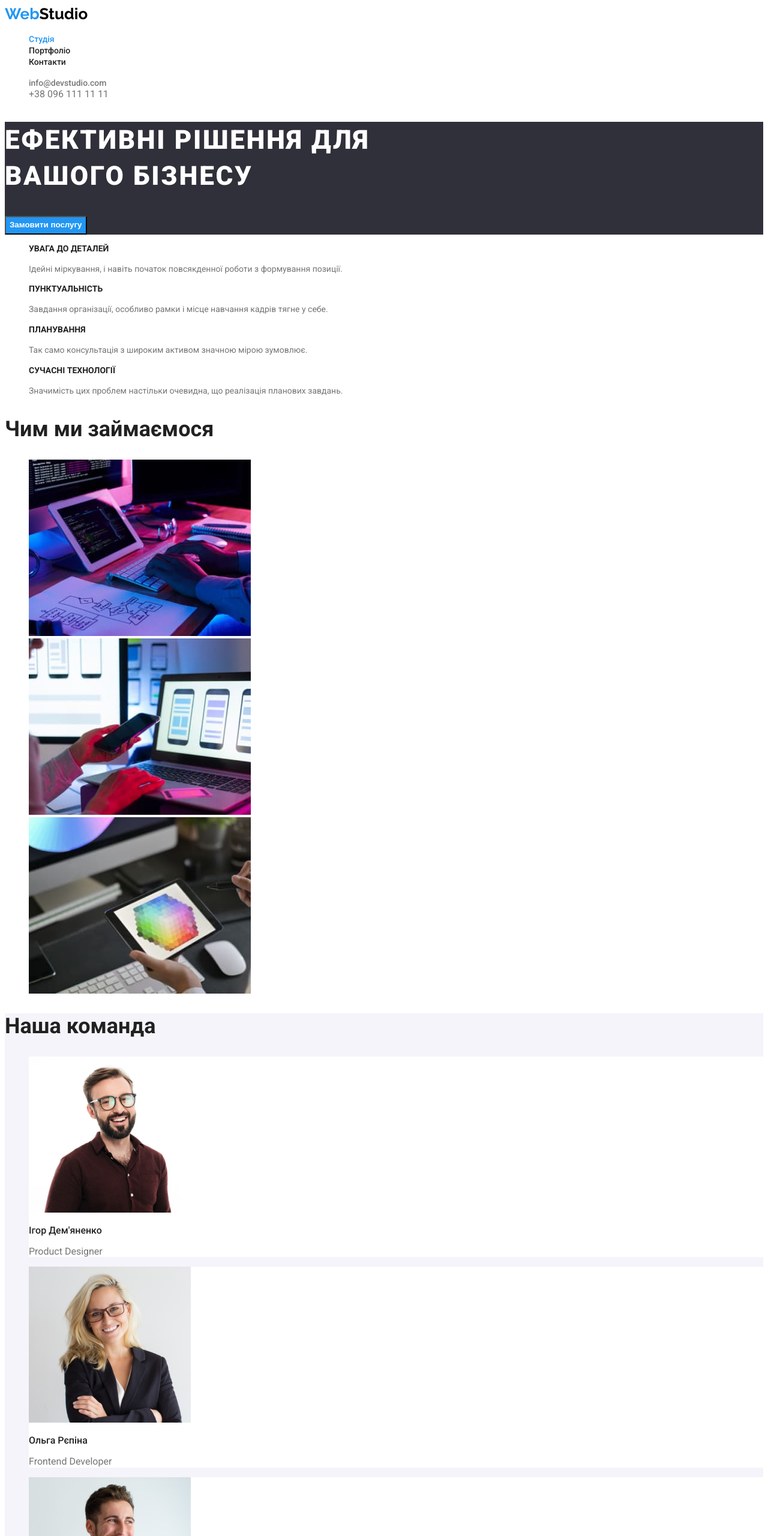
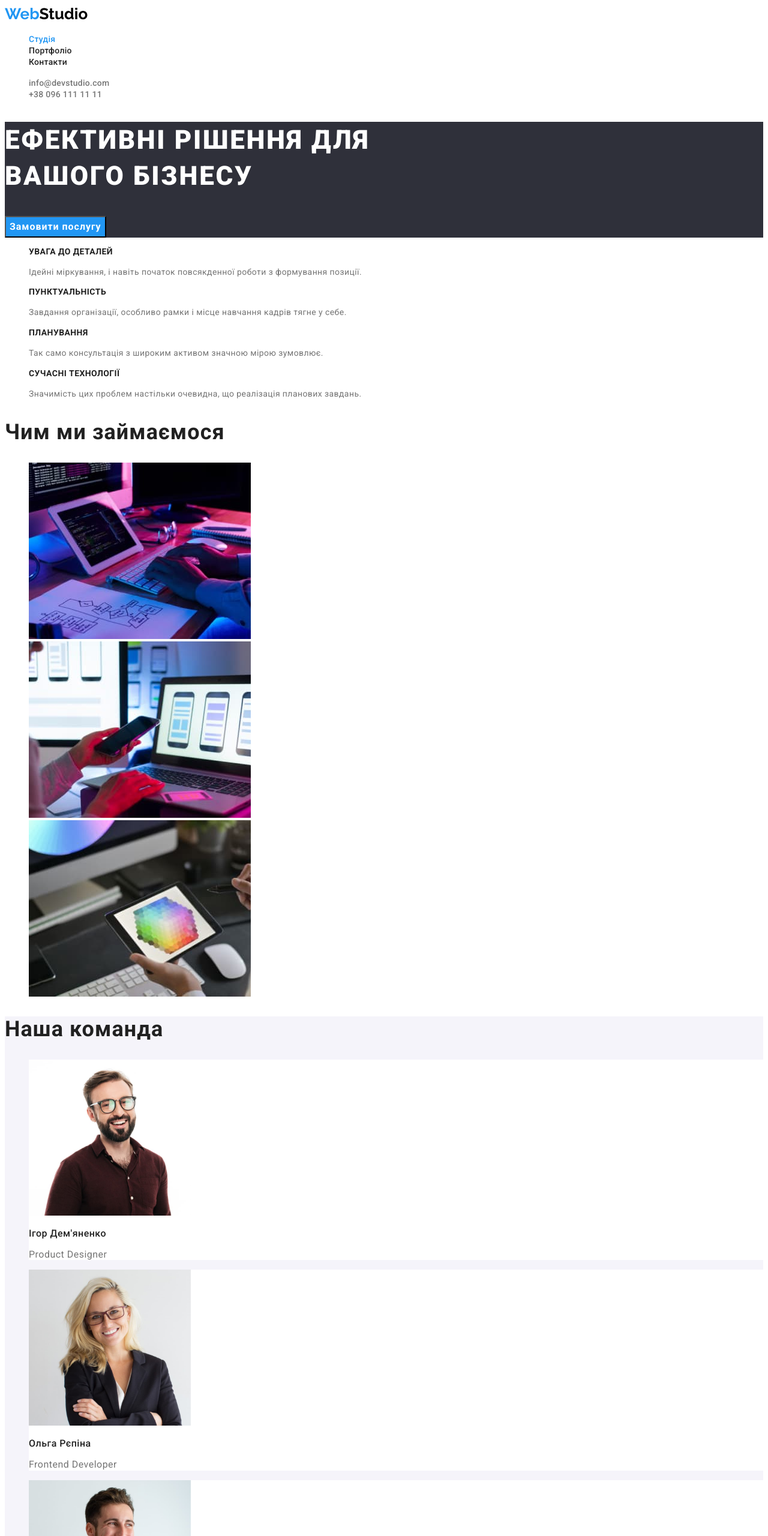
Before and after one commit to yanyanovich/goit-markup-hw-02, a plain HTML site: page index.html in a window 1280 px wide. Shown: the top 2560 px of the page at 60% size. Drawn offline with Linux system fonts and the light colour scheme.

Commit message:
update homework

```diff
--- a/css/styles.css
+++ b/css/styles.css
@@ -35,6 +35,7 @@ li {
   font-weight: 500;
   font-size: 14px;
   line-height: 1.15;
+  letter-spacing: 0.02em;
   color: #212121;
 }
 .navigation .navigation-link.current a {
@@ -44,9 +45,11 @@ li {
 .navigation .navigation-link a:focus {
   color: var(--hover-color);
 }
-.header-information .header-mail a {
+.header-information .header-mail a,
+.header-information .header-phone a {
   font-weight: 500;
   font-size: 14px;
+  letter-spacing: 0.02em;
   line-height: 1.15;
 }
 .header-information a:hover,
@@ -70,7 +73,10 @@ li {
 .hero-button {
   color: var(--primary-white-color);
   background-color: var(--hover-color);
+  font-family: "Roboto", sans-serif;
+  font-size: 16px;
   font-weight: 700;
+  letter-spacing: 0.06em;
   line-height: 1.87;
   cursor: pointer;
 }
@@ -97,18 +103,21 @@ li {
   color: var(--titles-color);
   font-weight: 700;
   line-height: 1.14;
+  letter-spacing: 0.03em;
   font-size: 14px;
   text-transform: uppercase;
 }
 .benefits-list p {
   line-height: 1.7;
   font-size: 14px;
+  letter-spacing: 0.03em;
 }
 /* end benefits cection */
 /* start about section */
 .about-section h2 {
   font-weight: 700;
   font-size: 36px;
+  letter-spacing: 0.03em;
   line-height: 1.17;
   color: var(--titles-color);
 }
@@ -121,6 +130,7 @@ li {
   font-weight: 700;
   font-size: 36px;
   line-height: 1.17;
+  letter-spacing: 0.03em;
   color: var(--titles-color);
 }
 .team-list li {
@@ -129,20 +139,22 @@ li {
 .team-list li h3 {
   font-weight: 500;
   font-size: 16px;
+  letter-spacing: 0.03em;
   line-height: 1.19;
   color: var(--titles-color);
 }
 .team-list li p {
-  /* font-weight: 400;
-  font-size: 16px; */
   line-height: 1.19;
+  letter-spacing: 0.03em;
 }
 /* end team section */
 
 /* portfolio page srart */
 .tabs-button button {
+  font-family: "Roboto", sans-serif;
   font-weight: 500;
   font-size: 16px;
+  letter-spacing: 0.03em;
   line-height: 1.62;
   color: var(--titles-color);
   background-color: #f5f4fa;
@@ -156,11 +168,13 @@ li {
 .portfolio-item h3 {
   font-weight: 700;
   font-size: 18px;
+  letter-spacing: 0.06em;
   line-height: 2;
   color: var(--titles-color);
 }
 .portfolio-item p {
   line-height: 1.87;
+  letter-spacing: 0.03em;
 }
 /* portfolio page end */
 /* footer srart */
@@ -176,11 +190,14 @@ address {
 .footer-address {
   font-size: 14px;
   line-height: 1.71;
+  letter-spacing: 0.03em;
   color: var(--primary-white-color);
 }
 .footer-mail a,
 .footer-phone a {
   font-size: 14px;
+  letter-spacing: 0.03em;
+  color: rgba(255, 255, 255, 0.6);
   line-height: 1.71;
 }
 .footer-mail a:hover,
```
